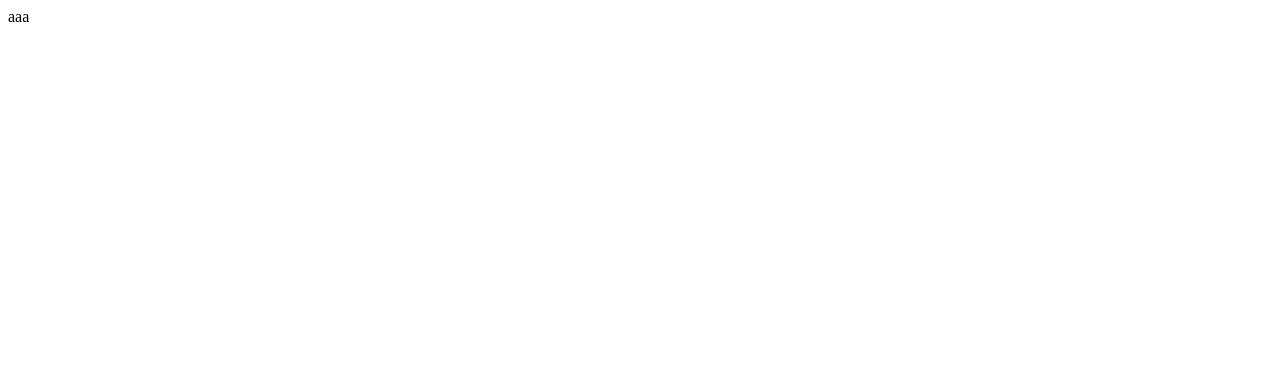
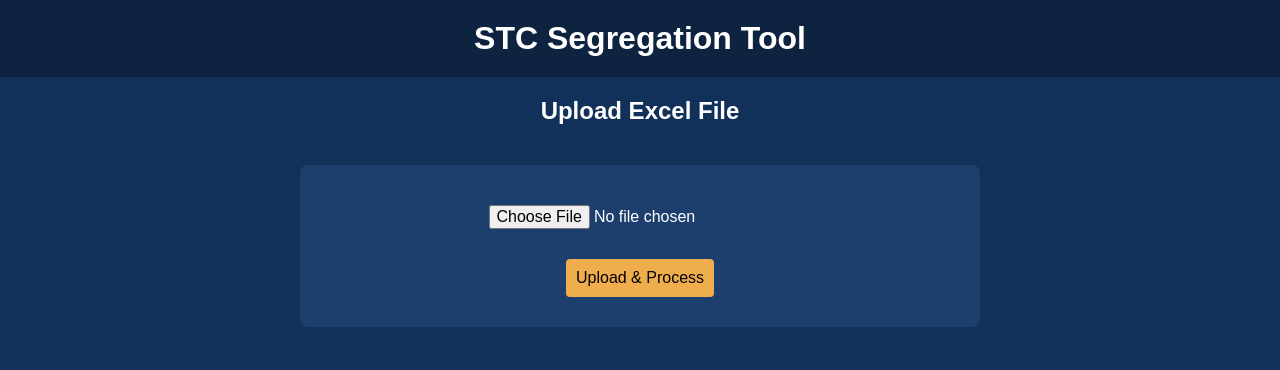
Before and after one commit to Avinash141193/STC-segregation, a plain HTML site: page templates/index.html in a window 1280 px wide. Drawn offline with Linux system fonts and the light colour scheme.

Commit message:
Update index.html

```diff
--- a/templates/index.html
+++ b/templates/index.html
@@ -1 +1,66 @@
-aaa
+<!DOCTYPE html>
+<html>
+<head>
+    <title>STC Segregation Tool</title>
+    <style>
+        body {
+            background-color: #11315A;
+            font-family: Arial, sans-serif;
+            color: #ffffff;
+            text-align: center;
+            margin: 0;
+            padding: 0;
+        }
+        header {
+            background-color: #0d2340;
+            padding: 20px;
+        }
+        header h1 {
+            margin: 0;
+            font-size: 2em;
+            color: #ffffff;
+        }
+        form {
+            margin: 40px auto;
+            padding: 20px;
+            background-color: #1c3f6e;
+            border-radius: 8px;
+            width: 50%;
+        }
+        input[type="file"], button {
+            margin: 10px;
+            padding: 10px;
+            font-size: 1em;
+        }
+        button {
+            background-color: #f0ad4e;
+            border: none;
+            border-radius: 4px;
+            cursor: pointer;
+            color: #000;
+        }
+        button:hover {
+            background-color: #ec971f;
+        }
+        a {
+            color: #f0ad4e;
+            text-decoration: none;
+        }
+        a:hover {
+            text-decoration: underline;
+        }
+    </style>
+</head>
+<body>
+    <header>
+        <h1>STC Segregation Tool</h1>
+    </header>
+
+    <h2>Upload Excel File</h2>
+    <form action="/upload" method="post" enctype="multipart/form-data">
+        <input type="file" name="file" required>
+        <br>
+        <button type="submit">Upload & Process</button>
+    </form>
+</body>
+</html>
```
